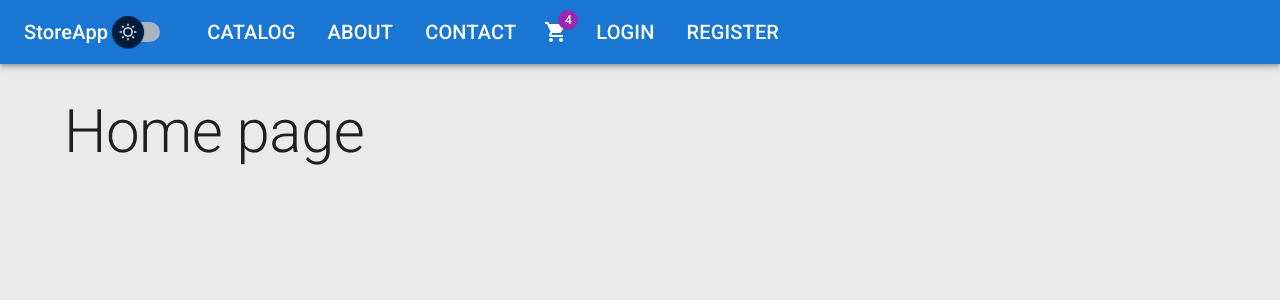
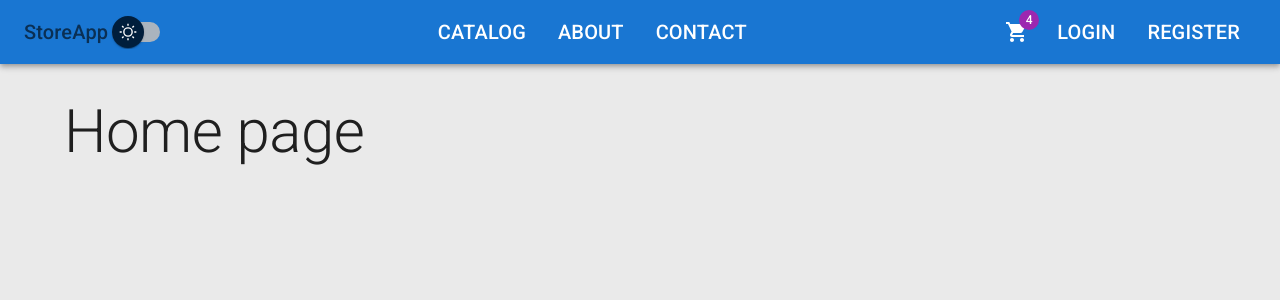
Before and after one commit to pattryk95/StoreAppClient, a React (Create React App) app: page / in a window 1280 px wide. Shown: the top 300 px of the page. Built offline with nearby package versions, Linux system fonts and the light colour scheme.

Commit message:
Add styles for Header

```diff
--- a/src/app/layout/Header.tsx
+++ b/src/app/layout/Header.tsx
@@ -1,5 +1,5 @@
 import { ShoppingCart } from "@mui/icons-material";
-import { AppBar, Badge, FormControlLabel, IconButton, List, ListItem, styled, Switch, Toolbar, Typography } from "@mui/material";
+import { AppBar, Badge, Box, FormControlLabel, IconButton, List, ListItem, styled, Switch, Toolbar, Typography } from "@mui/material";
 import { NavLink } from "react-router-dom";
 
 const midLinks = [
@@ -12,6 +12,18 @@
     { title: 'login', path: '/login' },
     { title: 'register', path: '/register' }
 ];
+
+const navStyles = {
+    color: 'inherit',
+    textDecoration: 'none',
+    typography: 'h6',
+    '&:hover': {
+        color: 'grey.500'
+    },
+    '&.active': {
+        color: 'text.secondary'
+    }
+}
 
 export default function Header({ changeTheme, isDarkModeChecked }: Props)
 {
@@ -64,8 +76,11 @@
 
     return (
         <AppBar position="static" sx={{ mb: 4 }}>
-            <Toolbar>
-                <Typography variant="h6" component={NavLink} to='/' sx={{ color: 'inherit', textDecoration: 'none' }}>
+            <Toolbar sx={{ display: 'flex', justifyContent: 'space-between', alignItems: 'center' }}>
+
+                <Box display='flex' alignItems='center'>
+
+                    <Typography variant="h6" component={NavLink} to='/' exact sx={navStyles}>
                         StoreApp
                     </Typography>
                     <FormControlLabel
@@ -76,18 +91,20 @@
                         onChange={changeTheme}
                         label=""
                     />
+                </Box>
                 <List sx={{ display: 'flex' }}>
                     {midLinks.map(({ title, path }) => (
                         <ListItem
                             component={NavLink}
                             to={path}
                             key={path}
-                            sx={{ color: 'inherit', typography: 'h6' }}
+                            sx={navStyles}
                         >
                             {title.toUpperCase()}
                         </ListItem>
                     ))}
                 </List>
+                <Box display='flex' alignItems='center'>
                     <IconButton size='large' sx={{ color: 'inherit' }}>
                         <Badge badgeContent={4} color='secondary'>
                             <ShoppingCart />
@@ -99,12 +116,13 @@
                                 component={NavLink}
                                 to={path}
                                 key={path}
-                            sx={{ color: 'inherit', typography: 'h6' }}
+                                sx={navStyles}
                             >
                                 {title.toUpperCase()}
                             </ListItem>
                         ))}
                     </List>
+                </Box>
             </Toolbar>
         </AppBar>
     )
```
Lines whose indentation alone changed are shown as unchanged.
